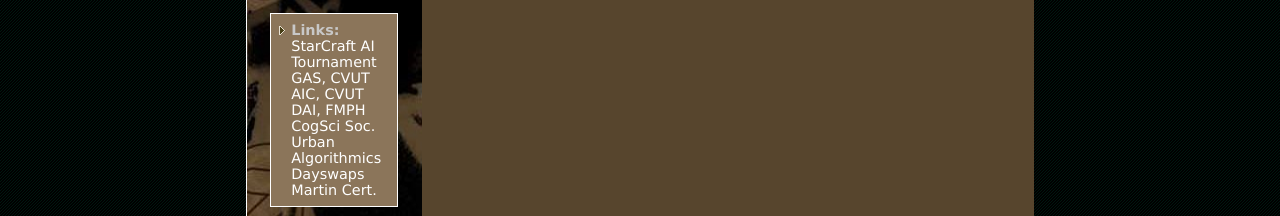
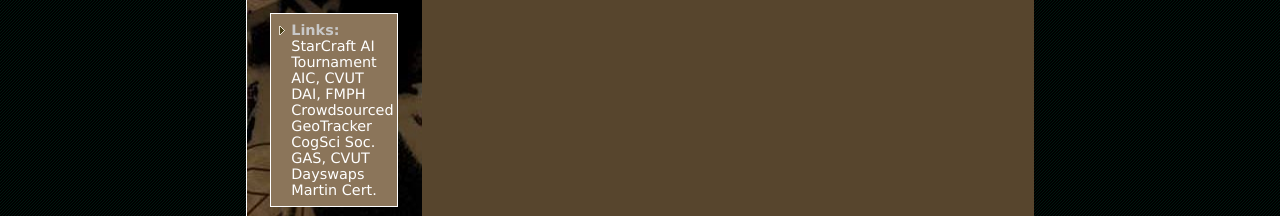
Before and after one commit to certicky/certicky.github.io, a plain HTML site: page index.html in a window 1280 px wide. Shown: the part 427-643 px from the top of the page. Drawn offline with nearby package versions, Linux system fonts and the light colour scheme; no server answers.

Commit message:
minor edit in external links

```diff
--- a/index.html
+++ b/index.html
@@ -104,11 +104,11 @@
 			<h2>Links:</h2>
 			<ul style="list-style: none;">
 				<li><a href="http://www.sscaitournament.com/" title="StarCraft AI Tournament">StarCraft AI Tournament</a></li>
-                <li><a href="http://gas.fel.cvut.cz/" title="Games and Simulations Research Group">GAS, CVUT</a></li>
 				<li><a href="http://aic.fel.cvut.cz/" title="Artificial Intelligence Center">AIC, CVUT</a></li>
 				<li><a href="http://dai.fmph.uniba.sk/" title="Department of Applied Informatics">DAI, FMPH</a></li>
+				<li><a href="https://github.com/certicky/crowdsourced-geotracker" title="Crowdsourced GeoTracker">Crowdsourced GeoTracker</a></li>
 				<li><a href="http://cognitivesciencesociety.org/" title="Cognitive Science Society">CogSci Soc.</a></li>
-				<li><a href="http://urbanalgorithmics.com/" title="Urban Algorithmics">Urban Algorithmics</a></li>
+				<li><a href="http://gas.fel.cvut.cz/" title="Games and Simulations Research Group">GAS, CVUT</a></li>
 				<li><a href="http://dayswaps.com/" title="Dayswaps">Dayswaps</a></li>
 				<li><a href="https://mcerticky.github.io/" title="Martin Certicky">Martin Cert.</a></li>
 			</ul>
```
